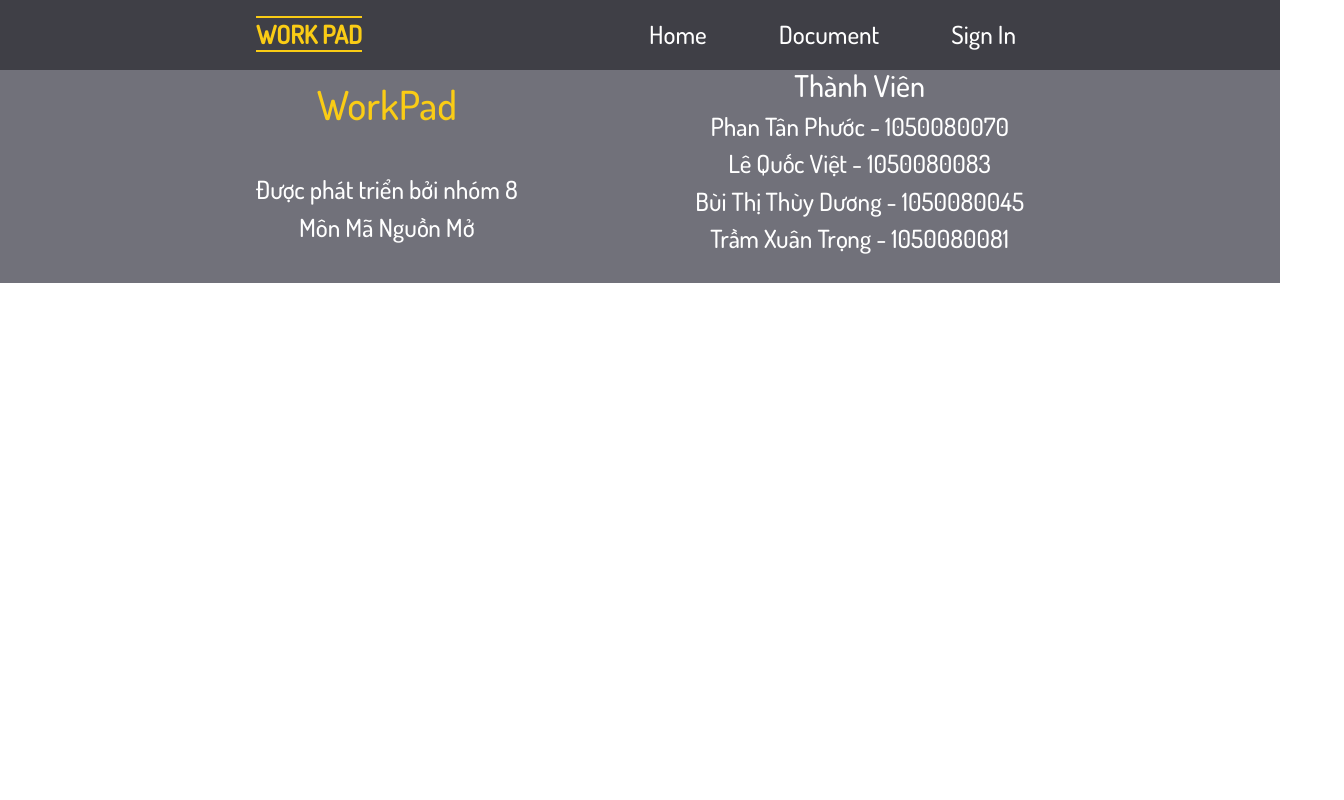
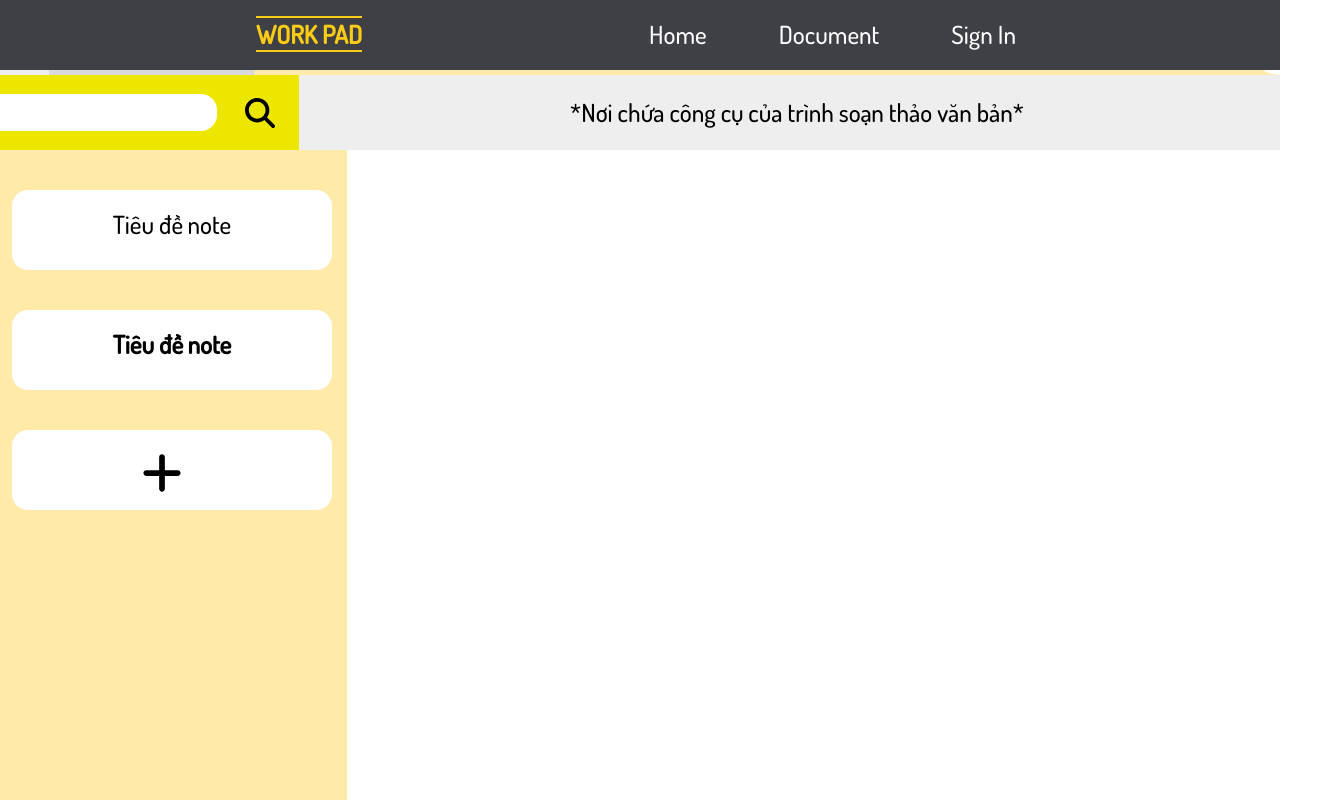
Before and after one commit to PTPhuoc/WorkPad, a React (Create React App) app: page /EditNote in a window 1280 px wide. Shown: the top 800 px of the page, 1344 px wide, since content can reach past the window. Built offline with nearby package versions, Linux system fonts and the light colour scheme; no server answers.

Commit message:
Update NoteEdit.jsx

```diff
--- a/src/Compoment/NoteEdit.jsx
+++ b/src/Compoment/NoteEdit.jsx
@@ -1,7 +1,55 @@
-import React from 'react'
+import React from 'react';
 
 export default function NoteEdit() {
   return (
-    <div>NoteEdit</div>
-  )
+    <div>
+      <div className="flex justify-between items-center bg-[#FFEAAA] h-[75px] pl-[20%] pr-[20%]">
+        <div className='flex-col bg-[#D9D9D9] h-[75px] w-[350px] -ml-[307px]'>
+          <div className='flex-col w-[100px] h-[75px] bg-[#EEEEEE]'>
+            <button className='mt-3 ml-[25px]'>
+              <img className='w-[40px] h-auto' src="./Icon/arrow-left-solid.svg" alt="mũi tên" />
+            </button>
+          </div>
+        </div>
+        <input className='mr-[650px] bg-[#FFEAAA]  font-bold hover:bg-[#f8f86c]' type="text" />
+        <button className=''>
+          <img className='w-[40px] h-auto' src="./Icon/star-solid.svg" alt="yêu thích" />
+        </button>
+        <button className=''>
+          <img className='w-[30px] h-auto m-5' src="./Icon/trash-solid.svg" alt="Thùng rác" />
+        </button>
+        <div className='flex flex-col -mr-80 '>
+          <div className='w-[100px] h-[75px] bg-[#FFFFFF] rounded-s-full'>
+            <button >
+              <img className='w-[40px] h-auto mt-5 ml-8' src="./Icon/circle-user-solid.svg" alt="account" />
+            </button>
+          </div>
+        </div>
+      </div>
+      <div className='flex justify-between items-center bg-[#EEEEEE] h-[75px] pl-[20%] pr-[20%]'>
+        <div className='flex bg-[#EDE700] w-[350px] h-[75px] items-center -ml-[307px] '>
+          <input className='ml-6 rounded-2xl' type="text" />
+          <button className='ml-auto mr-6'>
+            <img className='w-[30px]' src="./Icon/magnifying-glass-solid.svg" alt="Tìm kiếm" />
+          </button>
+        </div>
+        <h1> *Nơi chứa công cụ của trình soạn thảo văn bản*</h1>
+      </div>
+      <div >
+        <div class='flex flex-col h-[1024px] w-[347px] bg-[#FFEAAA] '>
+          <div class='flex flex-col w-[320px] h-[80px] bg-white rounded-2xl ml-3 mt-10 '>
+            <button className='text-center mt-4'>Tiêu đề note</button>
+          </div>
+          <div class='flex flex-col w-[320px] h-[80px] bg-white rounded-2xl ml-3 mt-10  '>
+            <button className='text-center mt-4 font-bold'>Tiêu đề note</button>
+          </div>
+          <div class='flex flex-col w-[320px] h-[80px] bg-white rounded-2xl ml-3 mt-10  '>
+            <button>
+              <img className='w-[40px] mt-5 ml-[130px]' src="./Icon/plus-solid.svg" alt="" />
+            </button>
+          </div>
+        </div>
+      </div>
+    </div>
+  );
 }
```
